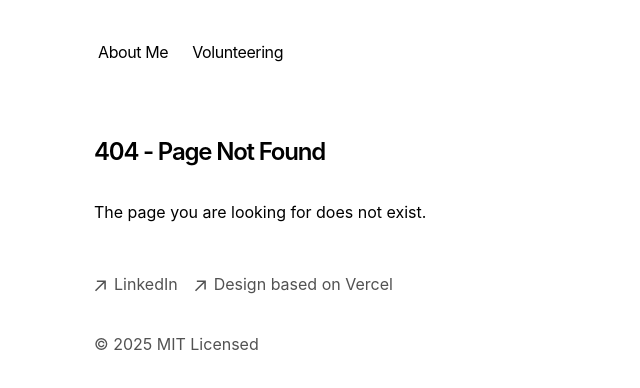
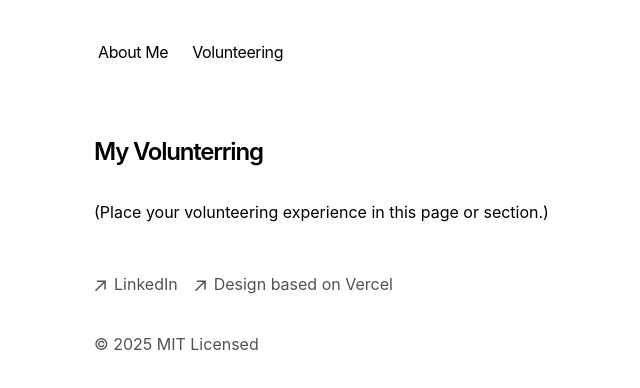
Before and after one commit to franciscosuca/onlineCv, a Next.js app: page /volunteering in a window 1280 px wide. Before the commit this address had no page. Shown: the top 388 px of the page, without its empty margins (258-898 px from the left). Built offline with nearby package versions, Linux system fonts and the light colour scheme.

Commit message:
Fix to redirection for volunteering page.

```diff
--- a/app/pages/blog/[slug]/page.tsx
+++ b/app/blog/[slug]/page.tsx
@@ -1,6 +1,6 @@
 import { notFound } from 'next/navigation'
 import { CustomMDX } from 'app/components/mdx'
-import { formatDate, getBlogPosts } from 'app/pages/blog/utils'
+import { formatDate, getBlogPosts } from 'app/blog/utils'
 import { baseUrl } from 'app/sitemap'
 
 export async function generateStaticParams() {
--- a/app/components/posts.tsx
+++ b/app/components/posts.tsx
@@ -1,5 +1,5 @@
 import Link from 'next/link'
-import { formatDate, getBlogPosts } from 'app/pages/blog/utils'
+import { formatDate, getBlogPosts } from 'app/blog/utils'
 
 export function BlogPosts() {
   let allBlogs = getBlogPosts()
--- a/app/rss/route.ts
+++ b/app/rss/route.ts
@@ -1,5 +1,5 @@
 import { baseUrl } from 'app/sitemap'
-import { getBlogPosts } from 'app/pages/blog/utils'
+import { getBlogPosts } from 'app/blog/utils'
 
 export async function GET() {
   let allBlogs = await getBlogPosts()
--- a/app/sitemap.ts
+++ b/app/sitemap.ts
@@ -1,4 +1,4 @@
-import { getBlogPosts } from 'app/pages/blog/utils'
+import { getBlogPosts } from 'app/blog/utils'
 
 export const baseUrl = 'https://portfolio-blog-starter.vercel.app'
 
--- a/app/pages/volunteering/page.tsx
+++ b/app/volunteering/page.tsx
@@ -6,7 +6,7 @@ export default function Page() {
             <h1 className="mb-8 text-2xl font-semibold tracking-tighter">
                 My Volunterring
             </h1>
-            <p className="mb-4"> {`Test`} </p>
+            <p className="mb-4"> {`(Place your volunteering experience in this page or section.)`} </p>
         </section>
     )
 }
```
Also changed, not shown: app/blog/page.tsx (renamed from app/pages/blog/page.tsx), app/blog/posts/spaces-vs-tabs.mdx (renamed from app/pages/blog/posts/spaces-vs-tabs.mdx), app/blog/posts/static-typing.mdx (renamed from app/pages/blog/posts/static-typing.mdx), app/blog/posts/vim.mdx (renamed from app/pages/blog/posts/vim.mdx), app/blog/utils.ts (renamed from app/pages/blog/utils.ts), 1 other file (tests, documents, lock files or other folders).
